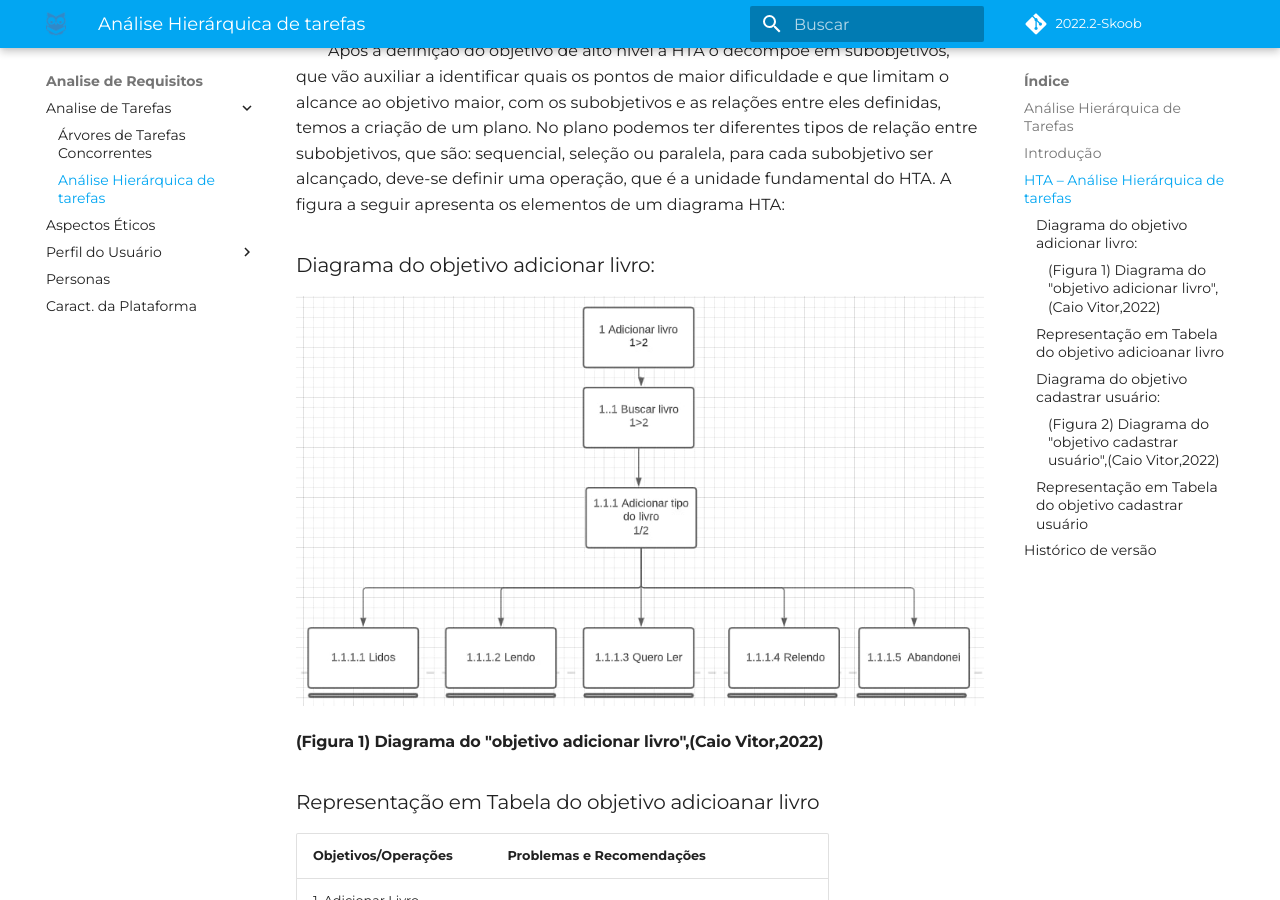
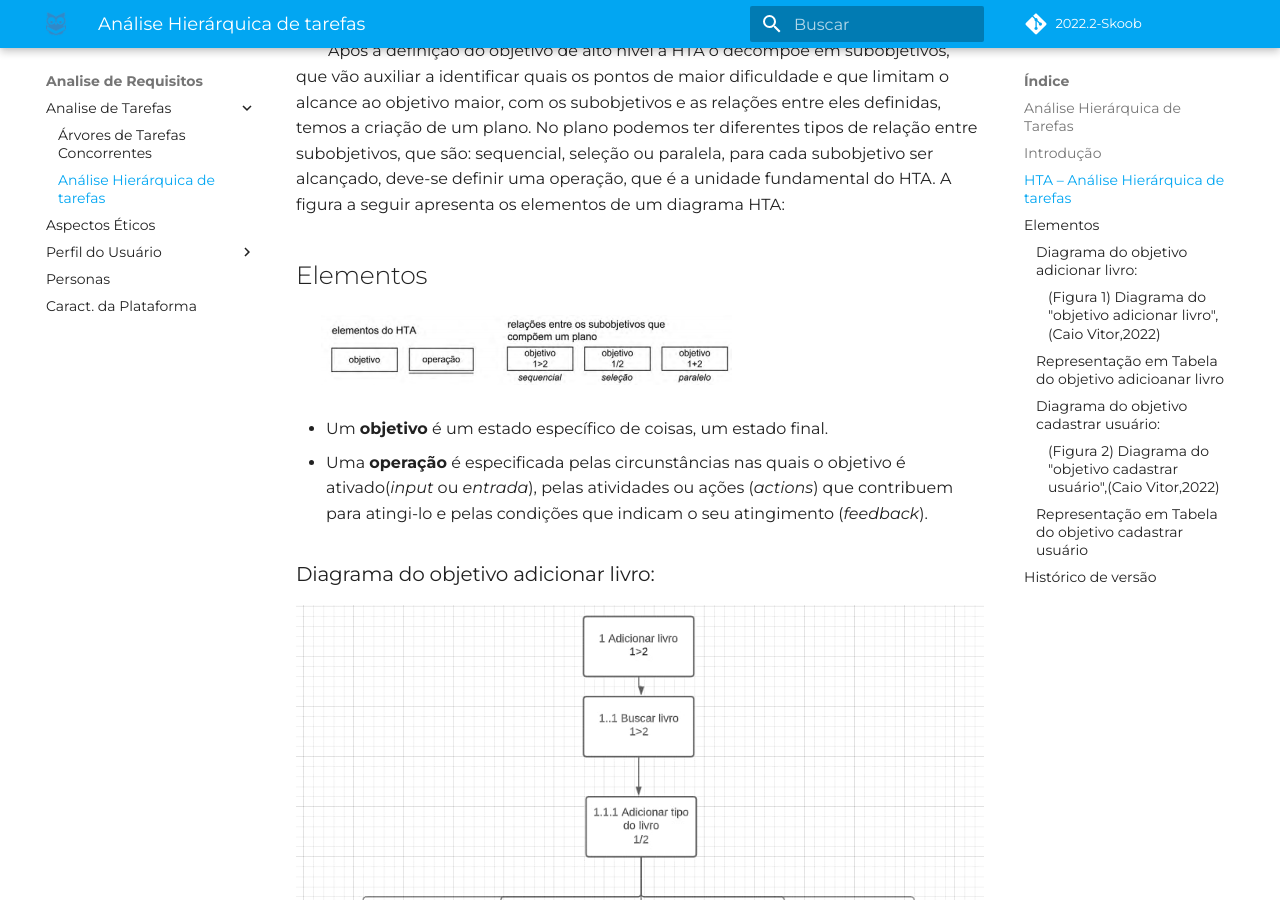
Before and after one commit to Interacao-Humano-Computador/2022.2-Skoob, an MkDocs documentation site: the page built from docs/analise-de-requisitos/analisehierarquicadetarefas.md, in a window 1280 px wide and 900 px high, scrolled down 1094 px. Built offline with MkDocs 1.6.1 and Material for MkDocs 9.7.7, drawn with Linux system fonts in a browser that asks for light colours; some web fonts are replaced; comment, search, counter and statistics services are not loaded.

Commit message:
chore: add HTA elements

```diff
--- a/docs/analise-de-requisitos/analisehierarquicadetarefas.md
+++ b/docs/analise-de-requisitos/analisehierarquicadetarefas.md
@@ -14,6 +14,13 @@ complexas e não repetitivas, bem como para auxiliar na identiﬁcação de prob
 &emsp;&emsp;A HTA começa pela definindo um objetivo principal a ser atingido, sendo este um estado final ou especifico de passos, pode ser definido por um ou mais eventos ou por valores fisicamente observáveis de uma ou mais variáveis que atuam como critério para alcance desse objetivo.
 
 &emsp;&emsp;Após a definição do objetivo de alto nível a HTA o decompõe em subobjetivos, que vão auxiliar a identificar quais os pontos de maior dificuldade e que limitam o alcance ao objetivo maior, com os subobjetivos e as relações entre eles definidas, temos a criação de um plano. No plano podemos ter diferentes tipos de relação entre subobjetivos, que são: sequencial, seleção ou paralela, para cada subobjetivo ser alcançado, deve-se definir uma operação, que é a unidade fundamental do HTA. A figura a seguir apresenta os elementos de um diagrama HTA:
+
+## Elementos
+
+![Elementos HTA](../assets/elementosHTA.png)
+
+* Um **objetivo** é um estado específico de coisas, um estado final.
+* Uma **operação** é especificada pelas circunstâncias nas quais o objetivo é ativado(_input_ ou _entrada_), pelas atividades ou ações (_actions_) que contribuem para atingi-lo e pelas condições que indicam o seu atingimento (_feedback_).
 
 ### Diagrama do objetivo adicionar livro:
 
```
Also changed, not shown: docs/analise-de-requisitos/assets/elementosHTA.png (added).
